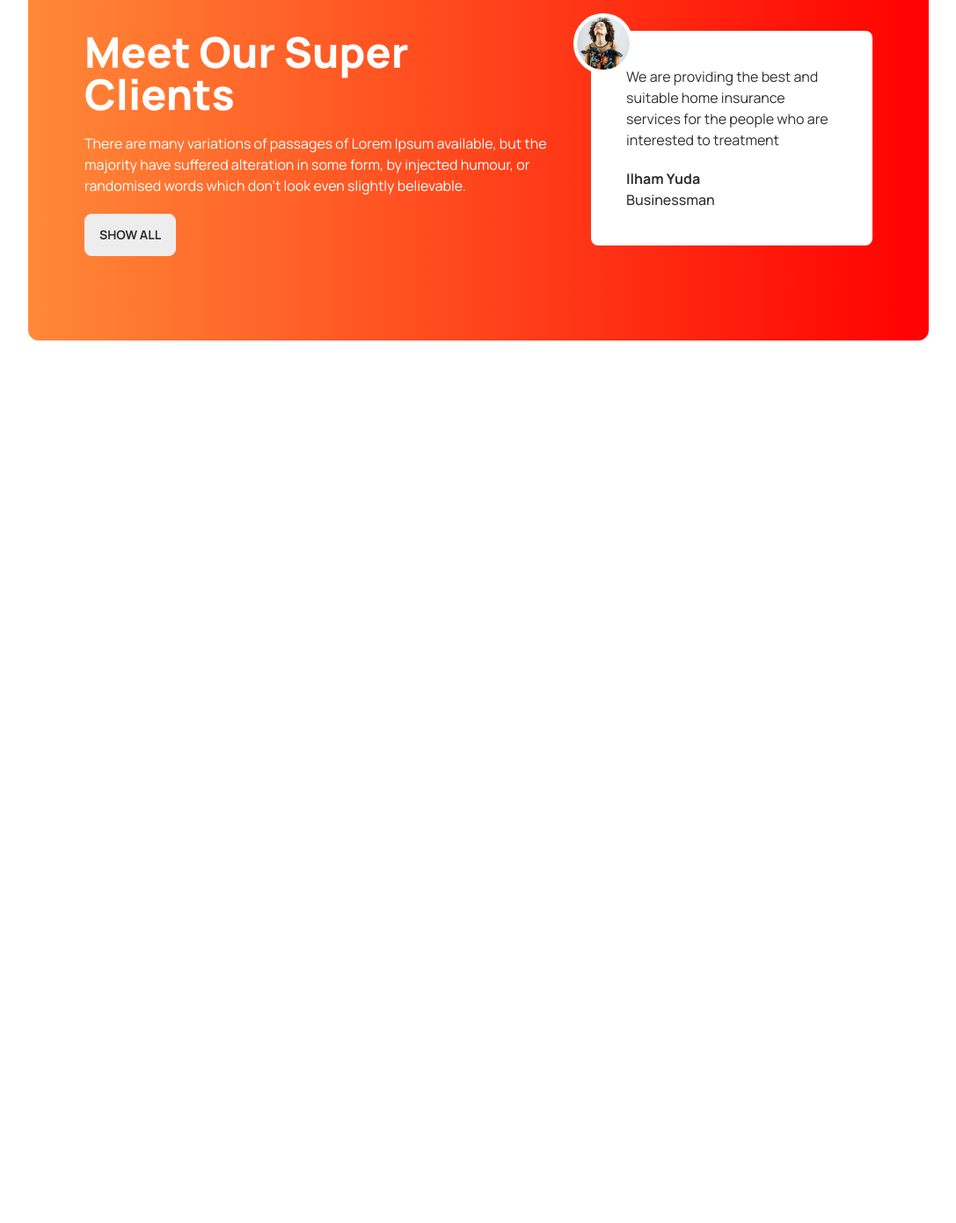
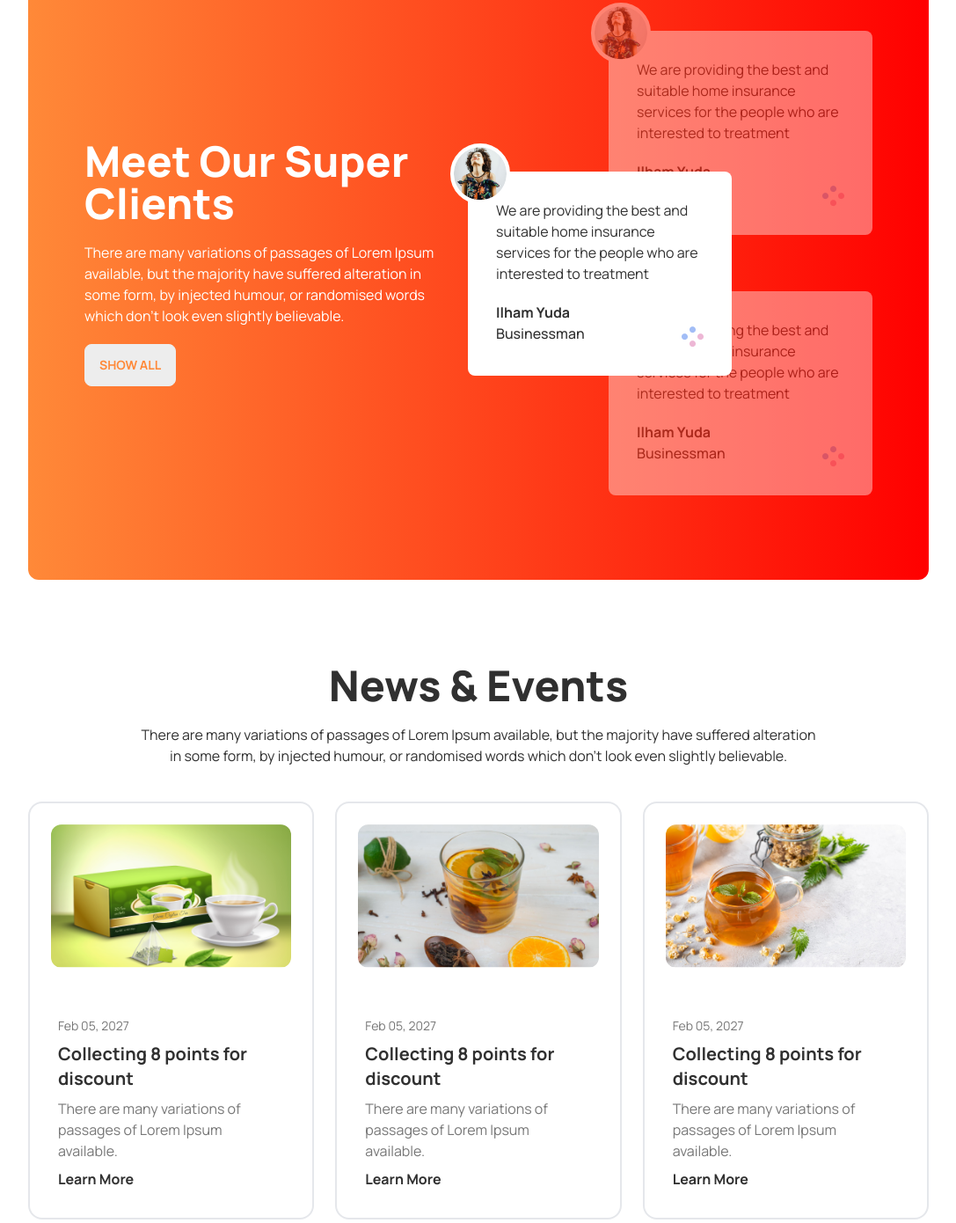
Before and after one commit to maywork/Tea-House-with-DaisyUI, a plain HTML site: page index.html in a window 1280 px wide. Shown: the part 1872-3262 px from the top of the page at 88% size, without its empty margins (96-1183 px from the left). Before the commit the page ends 2355 px from the top, so only its background shows below. Drawn offline with nearby package versions, Linux system fonts and the light colour scheme.

Commit message:
add news and events section

```diff
--- a/index.html
+++ b/index.html
@@ -31,6 +31,10 @@
   <style>
     .font-manrope {
       font-family: 'Manrope', sans-serif;
+    }
+
+    .custom-text-color {
+      color: #FF8938;
     }
   </style>
 </head>
@@ -145,6 +149,8 @@
     <!-- super clients section -->
     <section
       class="my-24 flex flex-col lg:flex-row gap-12 rounded-xl bg-gradient-to-r from-[#FF8938] to-[#F00] px-16 py-24">
+
+      <div class="flex items-center lg:pr-36">
         <div class="space-y-5">
           <h2 class="text-5xl font-extrabold text-white">
             Meet Our Super <br>
@@ -154,19 +160,102 @@
             There are many variations of passages of Lorem Ipsum available, but the majority have suffered alteration in
             some form, by injected humour, or randomised words which don't look even slightly believable.
           </p>
-        <button class="btn">Show All</button>
+          <button class="btn custom-text-color">Show All</button>
         </div>
-
-      <div>
-        <!-- review -->
-        <div class="relative p-10 rounded-lg bg-white">
-          <img class="absolute -left-5 -top-5 bg-white p-1 rounded-full" src="./images/client.png" alt="">
+      </div>
+      <!-- review container -->
+      <div class="relative">
+        <!-- next-review -->
+        <div class="lg:w-[300px] relative mb-16 opacity-40 p-8 z-10 rounded-lg bg-white">
+          <img class="absolute -left-5 -top-8 bg-white border-4 border-white rounded-full" src="./images/client.png"
+            alt="">
           <p>
             We are providing the best and suitable home insurance services for the people who are interested to
             treatment
           </p>
           <h4 class="font-bold mt-5">Ilham Yuda</h4>
           <p class="font-medium">Businessman</p>
+          <div class="flex justify-end -mt-5">
+            <img src="./images/circles.png" alt="">
+          </div>
+        </div>
+        <!-- current-review -->
+        <div class="lg:w-[300px] absolute top-40 lg:-left-40 p-8 z-20 rounded-lg bg-white">
+          <img class="absolute -left-5 -top-8 bg-white border-4 border-white rounded-full" src="./images/client.png"
+            alt="">
+          <p>
+            We are providing the best and suitable home insurance services for the people who are interested to
+            treatment
+          </p>
+          <h4 class="font-bold mt-5">Ilham Yuda</h4>
+          <p class="font-medium">Businessman</p>
+          <div class="flex justify-end -mt-5">
+            <img src="./images/circles.png" alt="">
+          </div>
+        </div>
+        <!-- previous-review -->
+        <div class="lg:w-[300px] relative opacity-40 p-8 z-10 rounded-lg bg-white">
+          <img class="absolute -left-5 -top-8 bg-white border-4 border-white rounded-full" src="./images/client.png"
+            alt="">
+          <p>
+            We are providing the best and suitable home insurance services for the people who are interested to
+            treatment
+          </p>
+          <h4 class="font-bold mt-5">Ilham Yuda</h4>
+          <p class="font-medium">Businessman</p>
+          <div class="flex justify-end -mt-5">
+            <img src="./images/circles.png" alt="">
+          </div>
+        </div>
+      </div>
+    </section>
+    <!-- news & events section -->
+    <section class="text-center my-24">
+      <h2 class="text-5xl font-extrabold mb-5">News & Events</h2>
+      <p class="lg:max-w-3xl mx-auto mb-10">
+        There are many variations of passages of Lorem Ipsum available, but the majority have suffered alteration in
+        some form, by injected humour, or randomised words which don't look even slightly believable.
+      </p>
+      <!-- news cards container -->
+      <div class="grid grid-cols-1 md:grid-cols-2 lg:grid-cols-3 gap-6">
+        <!-- card 1 -->
+        <div class="card gap-6 border-2">
+          <figure class="px-6 pt-6">
+            <img src="/images/news-1.png" alt="Shoes" class="rounded-xl" />
+          </figure>
+          <div class="card-body">
+            <p class="text-left text-sm text-[#777]">Feb 05, 2027</p>
+            <h2 class="card-title text-left">Collecting 8 points for <br>
+              discount</h2>
+            <p class="text-left text-[#777]">There are many variations of passages of Lorem Ipsum available.</p>
+            <p class="text-left font-bold">Learn More</p>
+          </div>
+        </div>
+        <!-- card 2 -->
+        <div class="card gap-6 border-2">
+          <figure class="px-6 pt-6">
+            <img src="/images/news-2.png" alt="Shoes" class="rounded-xl" />
+          </figure>
+          <div class="card-body">
+            <p class="text-left text-sm text-[#777]">Feb 05, 2027</p>
+            <h2 class="card-title text-left">Collecting 8 points for <br>
+              discount</h2>
+            <p class="text-left text-[#777]">There are many variations of passages of Lorem Ipsum available.</p>
+            <p class="text-left font-bold">Learn More</p>
+          </div>
+        </div>
+        <!-- card 3 -->
+        <div class="card gap-6 border-2">
+          <figure class="px-6 pt-6">
+            <img src="/images/news-3.png" alt="Shoes" class="rounded-xl" />
+          </figure>
+          <div class="card-body">
+            <p class="text-left text-sm text-[#777]">Feb 05, 2027</p>
+            <h2 class="card-title text-left">Collecting 8 points for <br>
+              discount</h2>
+            <p class="text-left text-[#777]">There are many variations of passages of Lorem Ipsum available.</p>
+            <p class="text-left font-bold">Learn More</p>
+          </div>
         </div>
       </div>
     </section>
```
Lines whose indentation alone changed are shown as unchanged.
